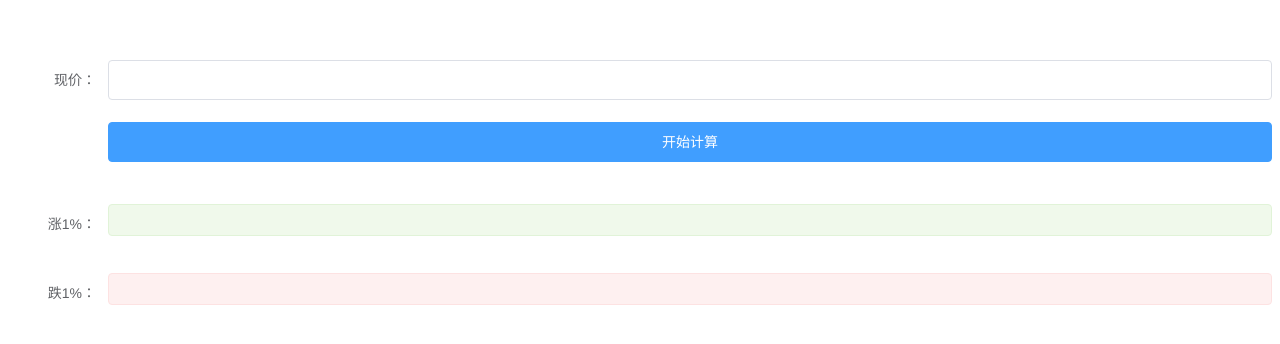
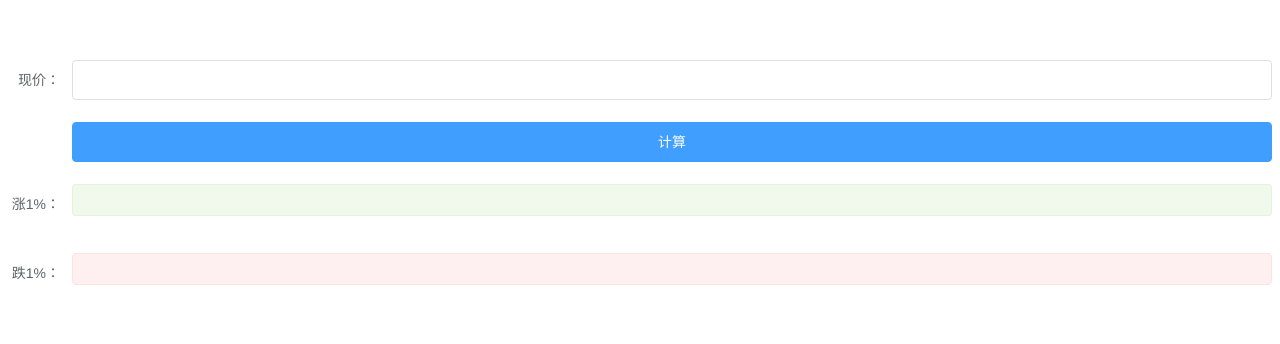
Before and after one commit to hanoubaba/deal-program, a Vue app: page / in a window 1280 px wide. Shown: the top 344 px of the page. Built offline with nearby package versions, Linux system fonts and the light colour scheme.

Commit message:
no message

```diff
--- a/src/components/easy.vue
+++ b/src/components/easy.vue
@@ -1,12 +1,12 @@
 <template>
     <div class="container">
         <div class="fl">
-            <el-form ref="dataForm" label-width="100px">
+            <el-form ref="dataForm" label-width="64px">
                 <el-form-item label="现价：" prop="num">
                     <el-input v-model="num"></el-input>
                 </el-form-item>
                 <el-form-item label="">
-                    <el-button type="primary" style="width:100%;margin-bottom:20px" @click="getResult">开始计算</el-button>
+                    <el-button type="primary" style="width:100%;margin-bottom:0px" @click="getResult">计算</el-button>
                 </el-form-item>
                 <el-form-item label="涨1%：">
                     <el-tag style="width:100%" type="success">{{up1}}</el-tag>
```
